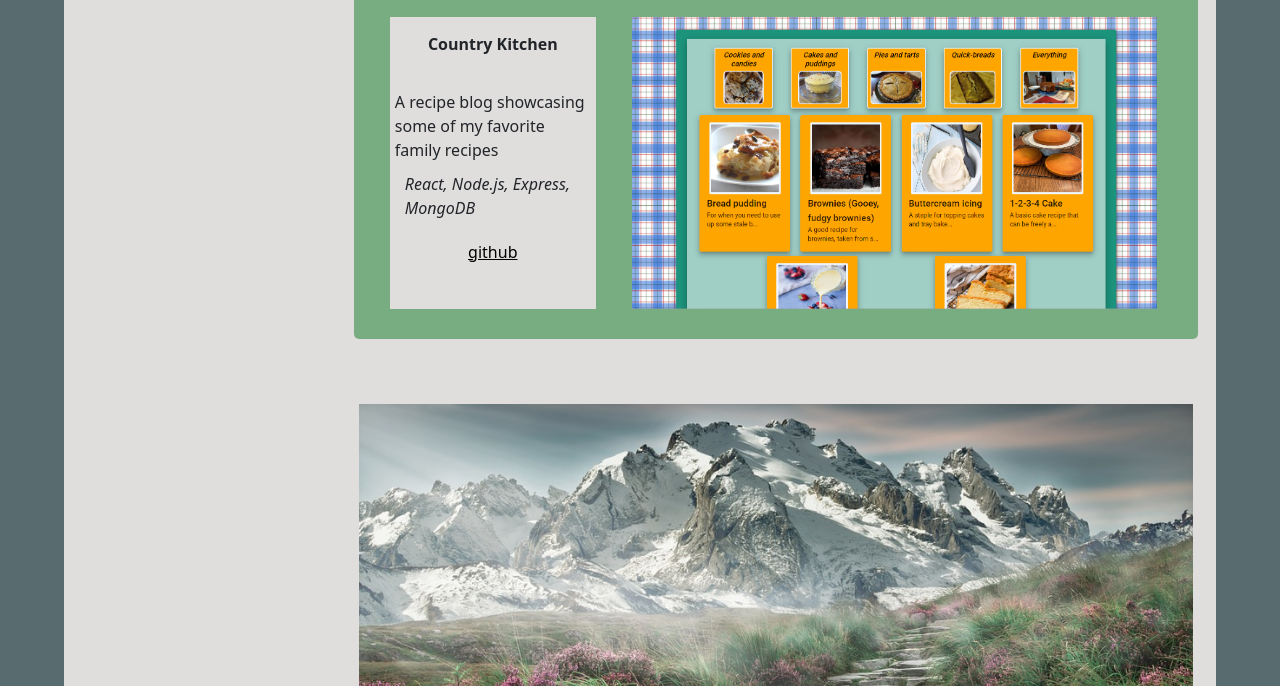
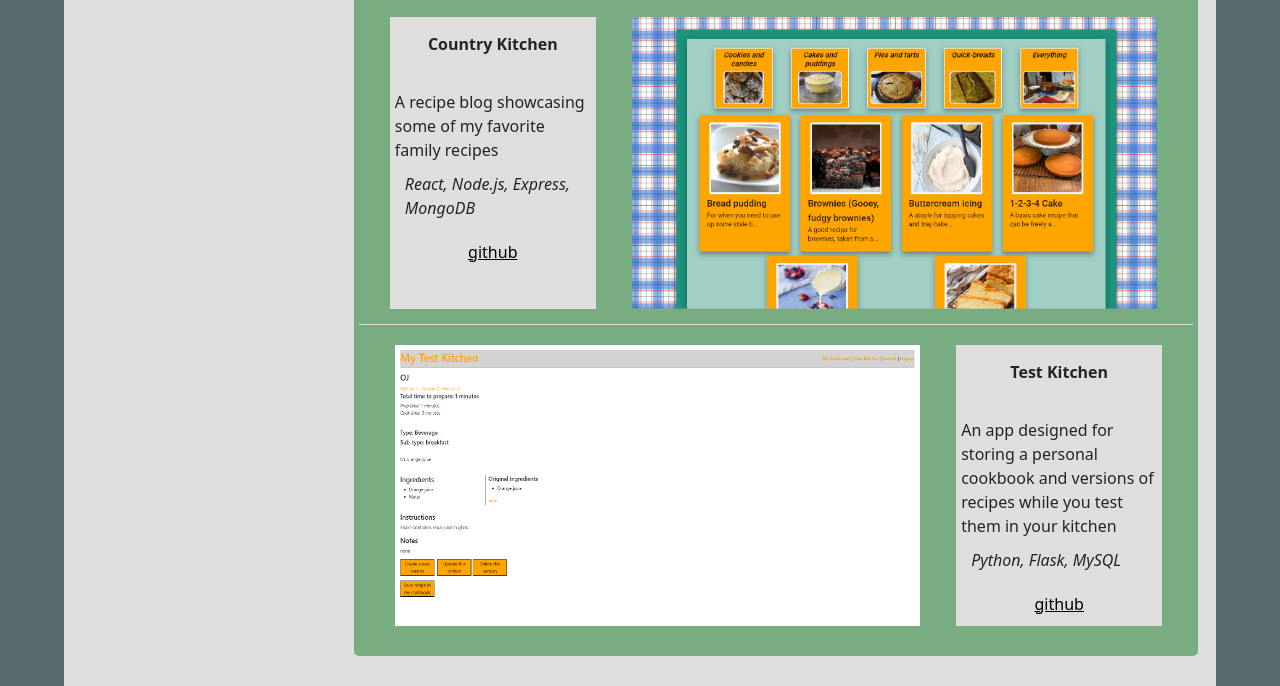
Before and after one commit to DanWartsbaugh/Portfolio, a plain HTML site: page index.html in a window 1280 px wide. Shown: the part 1794-2480 px from the top of the page. Drawn offline with nearby package versions, Linux system fonts and the light colour scheme.

Commit message:
added project

```diff
--- a/index.html
+++ b/index.html
@@ -118,7 +118,7 @@
                 </div>
                 <div style="padding-bottom:10px;display:flex;flex-wrap:wrap;justify-content:center">
                     <p><b>Languages:</b> C#, Python, JavaScript, HTML5, CSS</p>
-                    <p><b>Frameworks & Libraries:</b> ASP.NET, React, Express, Flask, MaterialUI</p>
+                    <p><b>Frameworks & Libraries:</b> ASP.NET, React, Express, Flask, MaterialUI, Bootstrap</p>
                     <p><b>Databases:</b> MySQL, MongoDB</p>
                     <p><b>Tools:</b> Node.js, bcrypt, Amazon EC2 and S3, trello</p>
                 </div>
@@ -140,7 +140,7 @@
                     </p>
                 </div>
 
-                <div class="proj">
+                <div class="proj" style="border-bottom:solid rgb(224, 221, 221) 1px;padding-bottom:5px">
                     <p><b>Country Kitchen</b><br>
                         A recipe blog showcasing some of my favorite family recipes<br>
                         <i>React, Node.js, Express, MongoDB</i>
@@ -148,6 +148,16 @@
                                 github</a>
                     </p>
                     <img src="Filtered.png" alt="Country Kitchen display page">
+                </div>
+
+                <div class="proj">
+                    <img src="OneRecipeVersioned.png" alt="Saint Barnabas House shop">
+                    <p><b>Test Kitchen</b><br>
+                        An app designed for storing a personal cookbook and versions of recipes while you test them in your kitchen<br>
+                        <i>Python, Flask, MySQL</i>
+                        <span><a href=https://github.com/DanWartsbaugh/project-cookbook target="_blank">
+                                github</a></span>
+                    </p>
                 </div>
 
             </div>
@@ -205,7 +215,7 @@
             <div class="inter" id="inter-projects"></div>
 
             <!-- Experience: Heading, paragraph (unordered list?)-->
-            <div class="exp" id="experience" style="margin-top:40px">
+            <!-- <div class="exp" id="experience" style="margin-top:40px">
                 <h3>Skills and Experience</h3>
                 <ul id="exp-list">
                     <li>Real-world problem solving</li>
@@ -217,7 +227,7 @@
                     <li>Writing skills (I have written three books)</li>
                     <li>Passion for learning</li>
                 </ul>
-            </div>
+            </div> -->
 
 
             <!-- Education: Heading, three entries -->
```
Also changed, not shown: OneRecipeVersioned.png (added).
